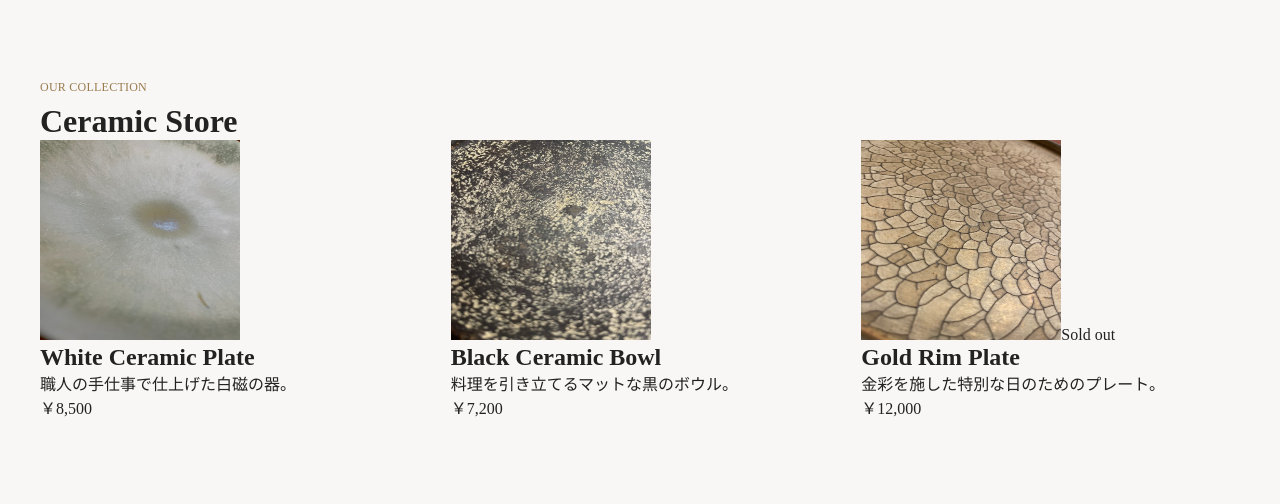
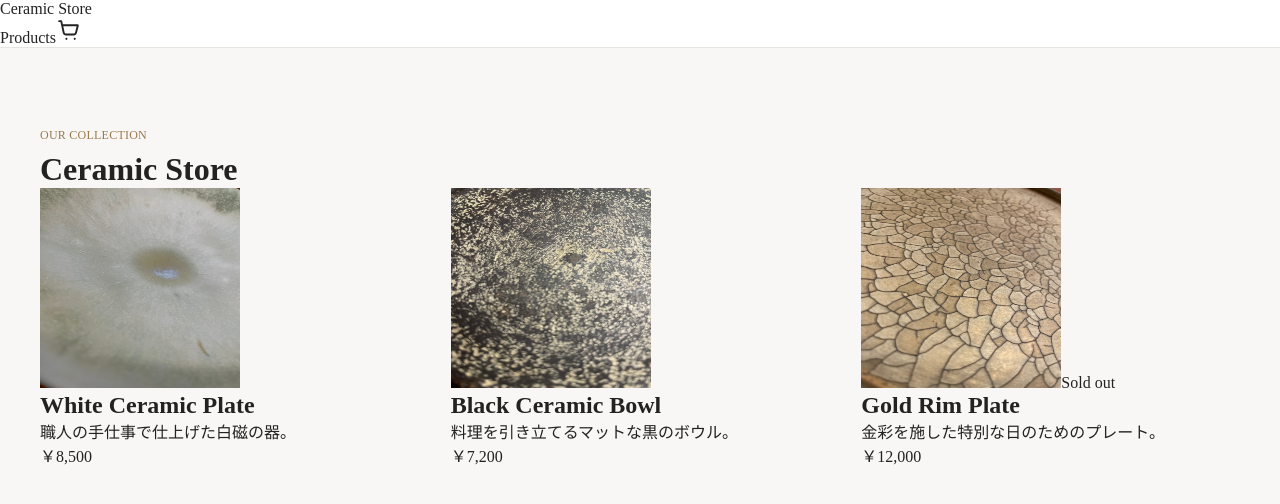
Before and after one commit to usamiyouhei/ceramic-store, a Next.js app: page / in a window 1280 px wide. Shown: the top 504 px of the page. Built offline with nearby package versions, Linux system fonts and the light colour scheme.

Commit message:
update header

```diff
--- a/src/app/layout.tsx
+++ b/src/app/layout.tsx
@@ -2,6 +2,7 @@ import type { Metadata } from "next";
 import { Geist, Geist_Mono } from "next/font/google";
 import "./globals.css";
 import CartHydration from "@/components/CartHydration/CartHydration";
+import Header from "@/components/Header/Header";
 
 const geistSans = Geist({
   variable: "--font-geist-sans",
@@ -23,6 +24,7 @@ export default function RootLayout({ children }: LayoutProps<"/">) {
     <html lang="en" className={`${geistSans.variable} ${geistMono.variable}`}>
       <body>
         <CartHydration />
+        <Header />
         {children}
       </body>
     </html>
--- /dev/null
+++ b/src/components/Header/Header.module.scss
@@ -0,0 +1,13 @@
+.header {
+  position: sticky;
+  top: 0;
+  z-index: 100;
+  border-bottom: 1px solid #e8e5e1;
+  background-color: rgb(255 255 255 / 94%);
+  backdrop-filter: blur(12px);
+}
+
+.cartIcon {
+  width: 25px;
+  height: 25px;
+}
--- /dev/null
+++ b/src/components/Header/Header.tsx
@@ -0,0 +1,39 @@
+"use client";
+import { useCartStore } from "@/store/cartStore";
+import React from "react";
+import styles from "./Header.module.scss";
+import Link from "next/link";
+import CartIcon from "../icons/CartIcon";
+
+export default function Header() {
+  const items = useCartStore((state) => state.items);
+
+  const totalQuantity = items.reduce((total, item) => total + item.quantity, 0);
+  return (
+    <header className={styles.header}>
+      <div className={styles.inner}>
+        <Link href="/" className={styles.logo}>
+          Ceramic Store
+        </Link>
+
+        <nav className={styles.navigation}>
+          <Link href="/" className={styles.navLink}>
+            Products
+          </Link>
+
+          <Link
+            href="/cart"
+            className={styles.cartLink}
+            aria-label={`カートを見る。商品数は${totalQuantity}点です`}
+          >
+            <CartIcon className={styles.cartIcon} />
+
+            {totalQuantity > 0 && (
+              <span className={styles.cartCount}>{totalQuantity}</span>
+            )}
+          </Link>
+        </nav>
+      </div>
+    </header>
+  );
+}
```
